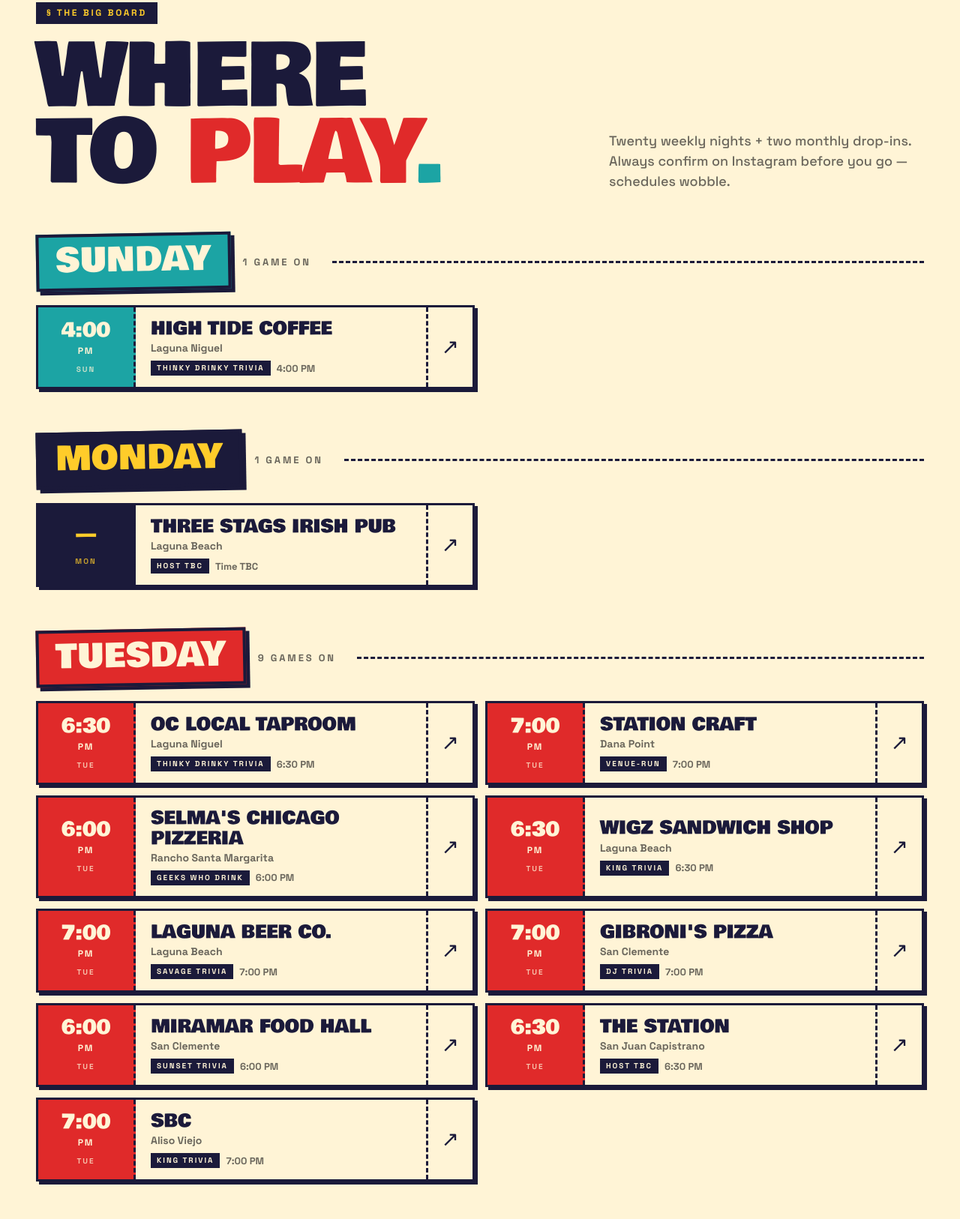
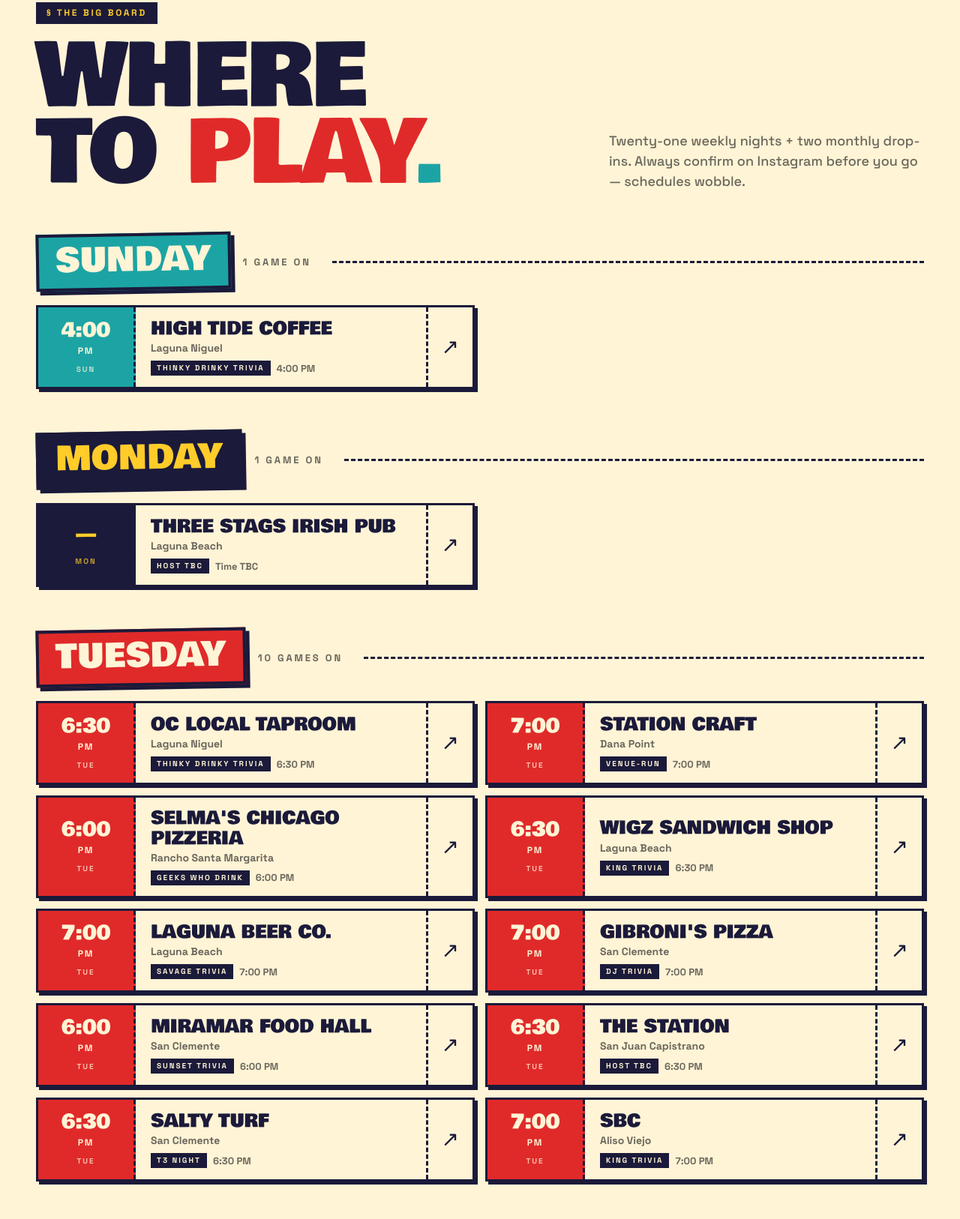
Before and after one commit to 2spencer/oc-trivia, a plain HTML site: page index.html in a window 1280 px wide. Shown: the part 1032-2658 px from the top of the page at 75% size. Drawn offline with Linux system fonts and the light colour scheme; a script that the page names is missing.

Commit message:
Add Salty Turf T3 Night trivia (Tue 6:30 PM, San Clemente)
Co-Authored-By: Claude Sonnet 5.5 <noreply@anthropic.com>

```diff
--- a/index.html
+++ b/index.html
@@ -502,7 +502,7 @@
       <div class="section-tag tag-navy">§ THE BIG BOARD</div>
       <h2 class="section-h2">Where<br>to <span class="accent-red">play</span><span class="accent-teal">.</span></h2>
     </div>
-    <p class="section-desc">Twenty weekly nights + two monthly drop-ins. Always confirm on Instagram before you go — schedules wobble.</p>
+    <p class="section-desc">Twenty-one weekly nights + two monthly drop-ins. Always confirm on Instagram before you go — schedules wobble.</p>
   </div>
   <div id="schedule-grid"></div>
   <div class="monthly-block">
@@ -543,7 +543,7 @@
       <p>Looking for trivia nights near you? OC Trivia Tracker lists every weekly pub quiz happening in Orange County. From San Clemente to Laguna Beach, find trivia in Dana Point, Mission Viejo, Aliso Viejo, Laguna Niguel, Rancho Santa Margarita, and beyond.</p>
     </div>
     <div>
-      <h3 style="color: var(--navy); font-weight: 700; margin-bottom: 12px;">20 Weekly Games Every Week</h3>
+      <h3 style="color: var(--navy); font-weight: 700; margin-bottom: 12px;">21 Weekly Games Every Week</h3>
       <p>Whether you're searching for "trivia near me" or planning your week, we've got you covered. Browse trivia by day — find Sunday game nights, Monday matchups, Tuesday pub quizzes, Wednesday competitions, and Thursday matches. Each venue hosts different trivia formats and prize options.</p>
     </div>
     <div>
@@ -575,6 +575,7 @@
     { day:'Tuesday',   venue:"Gibroni's Pizza",           city:'San Clemente',           time:'7:00 PM',  host:'DJ Trivia',            href:'https://www.djtrivia.com' },
     { day:'Tuesday',   venue:'Miramar Food Hall',         city:'San Clemente',           time:'6:00 PM',  host:'Sunset Trivia',        href:'https://www.instagram.com/sunsettrivia/' },
     { day:'Tuesday',   venue:'The Station',               city:'San Juan Capistrano',    time:'6:30 PM',  host:'Host TBC',             href:'https://www.eventbrite.com/d/ca--san-juan-capistrano/trivia/' },
+    { day:'Tuesday',   venue:'Salty Turf',                city:'San Clemente',           time:'6:30 PM',  host:'T3 Night',             href:'https://saltyturf.com' },
     { day:'Tuesday',   venue:'SBC',                       city:'Aliso Viejo',            time:'7:00 PM',  host:'King Trivia',          href:'https://kingtrivia.com' },
     { day:'Wednesday', venue:'Los Molinos Beer Co.',      city:'San Clemente',           time:'6:30 PM',  host:'Little Witch Presents',href:'https://losmolinosbeer.com' },
     { day:'Wednesday', venue:'Delahunt Tap Room',         city:'Dana Point',             time:'6:30 PM',  host:'Venue-run',            href:'https://www.instagram.com/delahuntbrewing/' },
```
